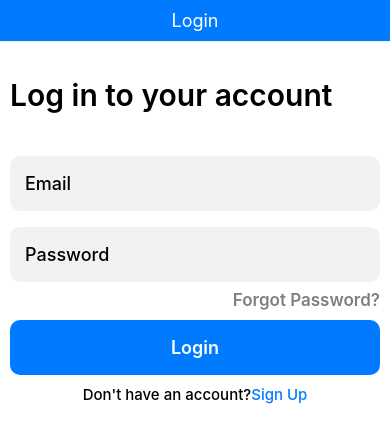
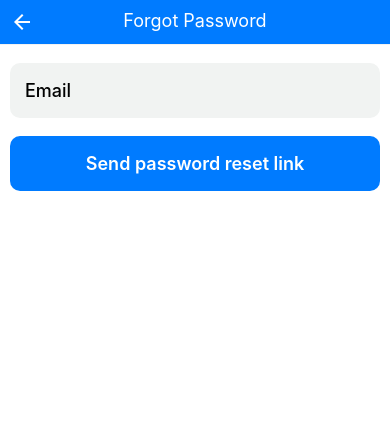
Before and after one commit to Opesco12/Roomify, a React Native app: screen /ForgotPassword in a window 390 px wide. Shown: the top 442 px of the page. Built offline with nearby package versions, Linux system fonts and the light colour scheme.

Commit message:
fixed splash screen bug

```diff
--- a/app.json
+++ b/app.json
@@ -9,7 +9,7 @@
     "userInterfaceStyle": "automatic",
     "splash": {
       "image": "./src/assets/images/Roomify-Splash.png",
-      "resizeMode": "contain",
+      "resizeMode": "cover",
       "backgroundColor": "#ffffff"
     },
     "ios": {
@@ -19,7 +19,9 @@
       "adaptiveIcon": {
         "foregroundImage": "./src/assets/images/Roomify.png",
         "backgroundColor": "#007bff"
-      }
+      },
+      "permissions": ["android.permission.RECORD_AUDIO"],
+      "package": "com.opesco.Roomify"
     },
     "web": {
       "bundler": "metro",
@@ -38,6 +40,15 @@
     ],
     "experiments": {
       "typedRoutes": true
-    }
+    },
+    "extra": {
+      "router": {
+        "origin": false
+      },
+      "eas": {
+        "projectId": "45f7b27c-903d-478e-baaf-9075bbeddf87"
+      }
+    },
+    "owner": "opesco"
   }
 }
--- a/src/Navigation/StackNavigator.jsx
+++ b/src/Navigation/StackNavigator.jsx
@@ -2,7 +2,7 @@ import { createStackNavigator } from "@react-navigation/stack";
 
 import ChatScreen from "../Screens/ChatScreen";
 import DrawerNavigator from "./DrawerNavigator";
-import ChangePasswordScreen from "../Screens/ChangePasswordScreen";
+import ForgotPasswordScreen from "../Screens/ForgotPasswordScreen";
 import UploadDetailsScreen from "../Screens/UploadDetailsScreen";
 import UserPostsScreen from "../Screens/UserPostsScreen";
 import SignUpScreen from "../Screens/SignUpScreen";
@@ -16,7 +16,7 @@ const StackNavigator = () => {
       <Stack.Screen name="Signup" component={SignUpScreen} />
       <Stack.Screen name="Index" component={DrawerNavigator} />
       <Stack.Screen name="Chat" component={ChatScreen} />
-      <Stack.Screen name="ChangePassword" component={ChangePasswordScreen} />
+      <Stack.Screen name="ForgotPassword" component={ForgotPasswordScreen} />
       <Stack.Screen name="Details" component={UploadDetailsScreen} />
       <Stack.Screen name="MyPosts" component={UserPostsScreen} />
     </Stack.Navigator>
--- a/src/Screens/AuthSubScreens/AgentSignUp.jsx
+++ b/src/Screens/AuthSubScreens/AgentSignUp.jsx
@@ -116,11 +116,7 @@ const AgentSignUp = () => {
       >
         {({ handleSubmit, values }) => (
           <View>
-            <AppFormField
-              autoFocus
-              name="firstName"
-              placeholder={"First Name"}
-            />
+            <AppFormField name="firstName" placeholder={"First Name"} />
             <AppFormField name="lastName" placeholder={"Last Name"} />
             <AppFormField
               name={"email"}
--- a/src/Screens/AuthSubScreens/StudentSignUp.jsx
+++ b/src/Screens/AuthSubScreens/StudentSignUp.jsx
@@ -114,11 +114,7 @@ const StudentSignUp = () => {
       >
         {({ handleSubmit, values }) => (
           <View>
-            <AppFormField
-              autoFocus
-              name="firstName"
-              placeholder={"First Name"}
-            />
+            <AppFormField name="firstName" placeholder={"First Name"} />
             <AppFormField name="lastName" placeholder={"Last Name"} />
             <AppFormField
               name={"email"}
--- a/src/Screens/ChangePasswordScreen.jsx
+++ /dev/null
@@ -1,9 +0,0 @@
-import { StyleSheet, Text, View } from "react-native";
-
-import AppScreen from "../components/AppScreen";
-
-const ChangePasswordScreen = () => {
-  return <AppScreen screen="Change Password"></AppScreen>;
-};
-
-export default ChangePasswordScreen;
--- /dev/null
+++ b/src/Screens/ForgotPasswordScreen.jsx
@@ -0,0 +1,62 @@
+import { StyleSheet, Text, View } from "react-native";
+import { sendPasswordResetEmail } from "firebase/auth";
+import { Formik } from "formik";
+import * as Yup from "yup";
+
+import AppScreen from "../components/AppScreen";
+import AppFormField from "../components/AppFormField";
+import AppButtonBg from "../components/AppButton";
+
+import { auth } from "../../firebaseConfig";
+import { showMessage } from "react-native-flash-message";
+
+const ForgotPasswordScreen = () => {
+  const validationSchema = Yup.object().shape({
+    email: Yup.string()
+      .email("Please input a valid email")
+      .required("Email is required"),
+  });
+  return (
+    <AppScreen screen="Forgot Password">
+      <Formik
+        initialValues={{ email: "" }}
+        validationSchema={validationSchema}
+        onSubmit={(values) => {
+          const { email } = values;
+          sendPasswordResetEmail(auth, email)
+            .then(() => {
+              showMessage({
+                message: "Password reset link has been sent to your email",
+                type: "success",
+              });
+            })
+            .catch((err) => {
+              console.log(err);
+              showMessage({
+                message: "Error sending password reset link",
+                type: "info",
+              });
+            });
+        }}
+      >
+        {({ handleSubmit }) => (
+          <>
+            <View style={{ marginTop: 10 }}>
+              <AppFormField
+                placeholder={"Email"}
+                type={"email-address"}
+                name="email"
+              />
+              <AppButtonBg
+                text={"Send password reset link"}
+                onPress={handleSubmit}
+              />
+            </View>
+          </>
+        )}
+      </Formik>
+    </AppScreen>
+  );
+};
+
+export default ForgotPasswordScreen;
--- a/src/Screens/LoginScreen.jsx
+++ b/src/Screens/LoginScreen.jsx
@@ -1,4 +1,11 @@
-import { StyleSheet, View, Text, ScrollView } from "react-native";
+import {
+  StyleSheet,
+  View,
+  Text,
+  Pressable,
+  ScrollView,
+  TouchableWithoutFeedback,
+} from "react-native";
 import { useEffect } from "react";
 import { Formik } from "formik";
 import * as Yup from "yup";
@@ -69,35 +76,37 @@ const LoginScreen = () => {
                     placeholder={"Email"}
                     type={"email-address"}
                     name="email"
-                    autoFocus
                   />
                   <AppFormField
                     placeholder={"Password"}
                     secureTextEntry
                     name="password"
                   />
+                  <Pressable
+                    onPress={() => navigation.navigate("ForgotPassword")}
+                  >
                     <Text
                       style={[
                         styles.text,
-                      { marginBottom: 0, textAlign: "right" },
+                        { marginBottom: 5, textAlign: "right" },
                       ]}
                     >
                       Forgot Password?
                     </Text>
+                  </Pressable>
                   <AppButtonBg text={"Login"} onPress={handleSubmit} />
                 </View>
               </>
             )}
           </Formik>
-          <Text style={styles.bottomText}>
-            Don't have an account?
-            <Text
-              style={{ color: colors.primary }}
+          <View style={styles.bottomContainer}>
+            <Text style={styles.bottomText}>Don't have an account?</Text>
+            <TouchableWithoutFeedback
               onPress={() => handleNavigation("Signup")}
             >
-              Sign Up
-            </Text>
-          </Text>
+              <Text style={{ color: colors.primary }}>Sign Up</Text>
+            </TouchableWithoutFeedback>
+          </View>
         </ScrollView>
       </View>
     </View>
@@ -105,6 +114,11 @@ const LoginScreen = () => {
 };
 
 const styles = StyleSheet.create({
+  bottomContainer: {
+    alignSelf: "center",
+    flexDirection: "row",
+    gap: 5,
+  },
   container: {
     backgroundColor: colors.white,
     flex: 1,
@@ -119,8 +133,6 @@ const styles = StyleSheet.create({
     opacity: 0.5,
   },
   bottomText: {
-    alignItems: "center",
-    textAlign: "center",
     fontWeight: "500",
     fontSize: 15,
   },
--- a/src/Screens/SignUpScreen.jsx
+++ b/src/Screens/SignUpScreen.jsx
@@ -19,7 +19,7 @@ const SignUp = () => {
       <AppHeader
         backgroundColor={colors.primary}
         centerComponent={{
-          text: "Login",
+          text: "Sign Up",
           style: { color: colors.white, fontSize: 18 },
         }}
       />
--- a/src/components/AppDrawerContent.jsx
+++ b/src/components/AppDrawerContent.jsx
@@ -54,13 +54,13 @@ const AppDrawerContent = (props) => {
         }}
         onPress={() => navigation.navigate("MyPosts")}
       />
-      <DrawerItem
+      {/* <DrawerItem
         label="Change Password"
         icon={({ size }) => <Icon name="lock" size={size} />}
         labelStyle={{ fontSize: 16 }}
         style={{ borderBottomWidth: 1, borderBottomColor: colors.light }}
         onPress={() => navigation.navigate("ChangePassword")}
-      />
+      /> */}
       <DrawerItem
         label="Logout"
         icon={({ size }) => <Icon name="logout" size={size} />}
```
Also changed, not shown: eas.json (added, +18 -0 lines). Lines whose indentation alone changed are shown as unchanged.
